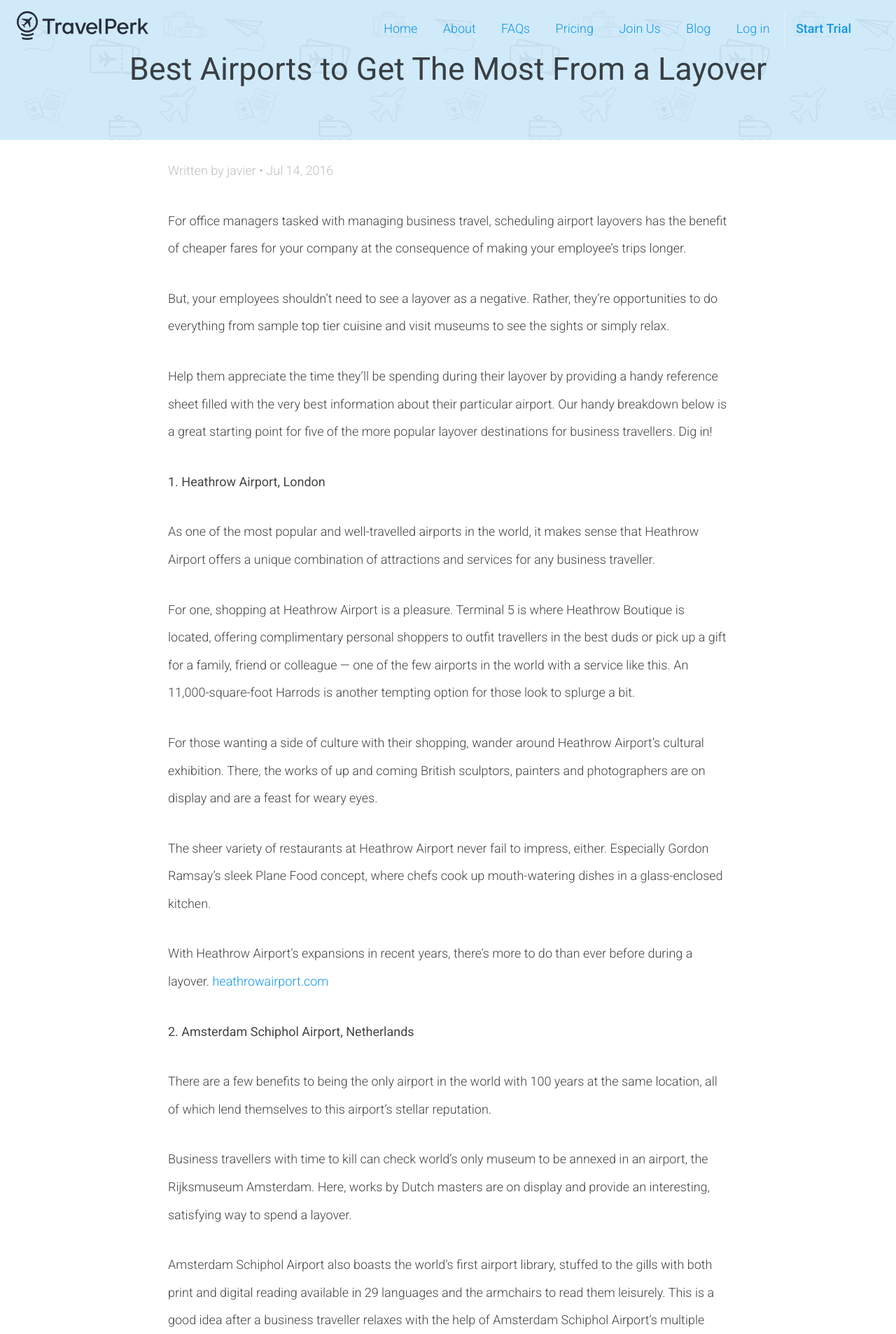
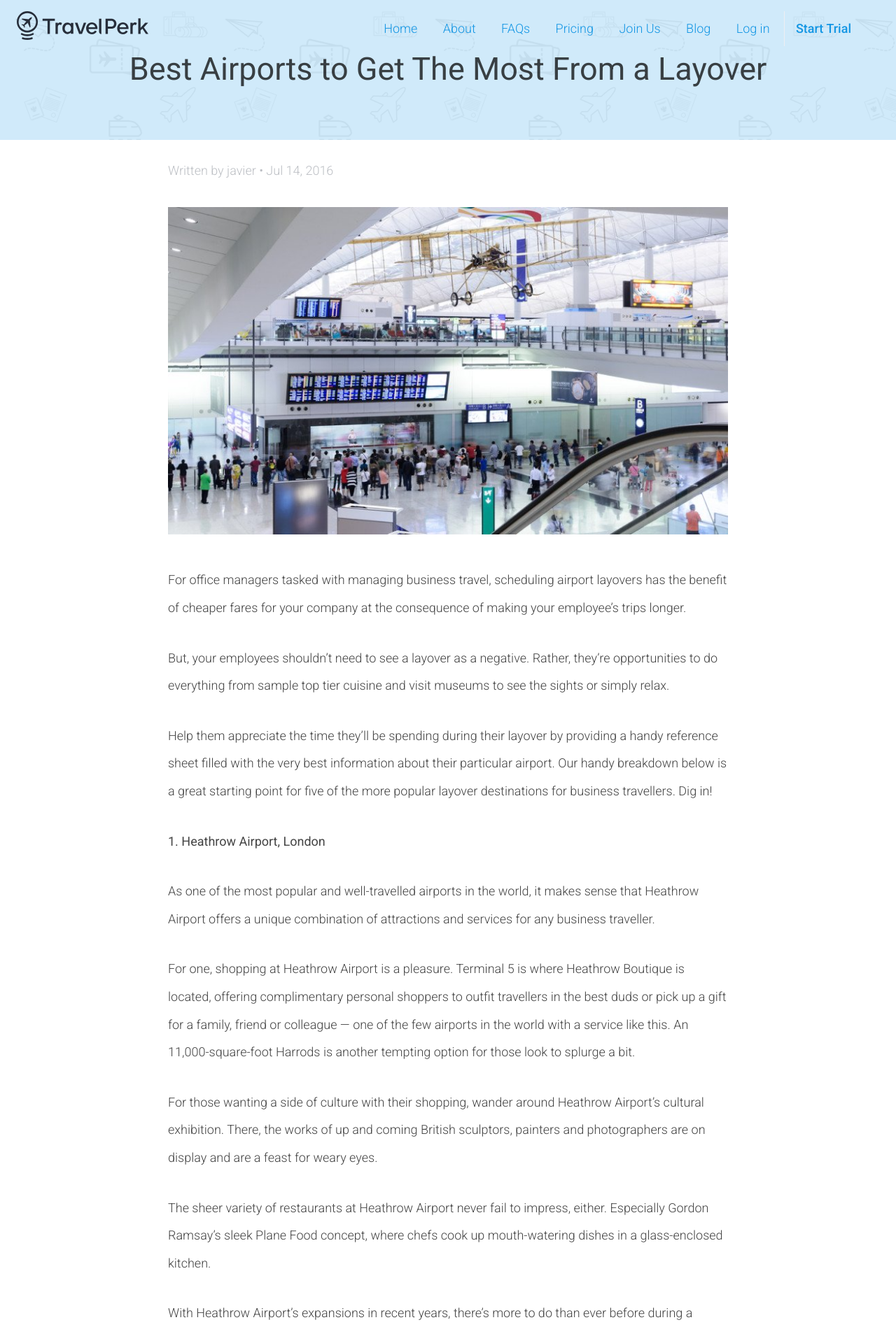
Before and after one commit to northswiss/jekyll-boilerplate, a Jekyll site: the page built from _posts/2016-07-14-best-airports-to-get-the-most-from-a-layover.md, in a window 1280 px wide. Shown: the top 1907 px of the page at 70% size. Built offline with Jekyll 4.4.1, drawn with Linux system fonts in a browser that asks for light colours; nearby versions of some CDN libraries.

Commit message:
ready 3 with photo

```diff
--- a/_posts/2016-07-14-best-airports-to-get-the-most-from-a-layover.md
+++ b/_posts/2016-07-14-best-airports-to-get-the-most-from-a-layover.md
@@ -8,6 +8,9 @@
   you think otherwise.
 author: javier
 ---
+![820x480xHong-Kong-International-Airport-820x480.jpg.pagespeed.ic.YyQ9GdeeTx.jpg]({{site.baseurl}}/blog-media/820x480xHong-Kong-International-Airport-820x480.jpg.pagespeed.ic.YyQ9GdeeTx.jpg)
+
+
 For office managers tasked with managing business travel, scheduling airport layovers has the benefit of cheaper fares for your company at the consequence of making your employee’s trips longer.
 
 But, your employees shouldn’t need to see a layover as a negative. Rather, they’re opportunities to do everything from sample top tier cuisine and visit museums to see the sights or simply relax.
```
